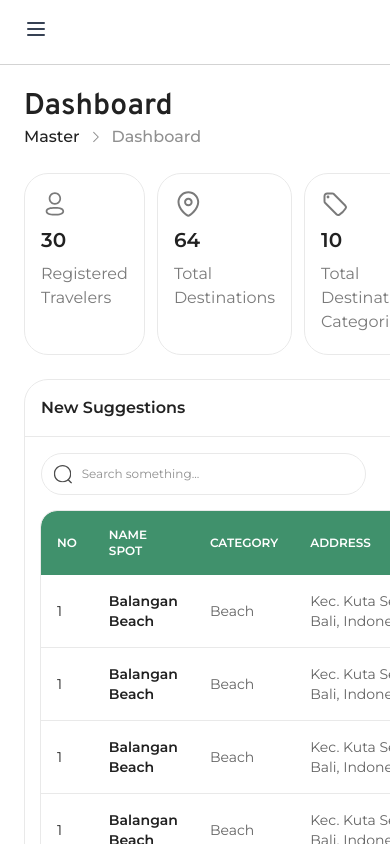
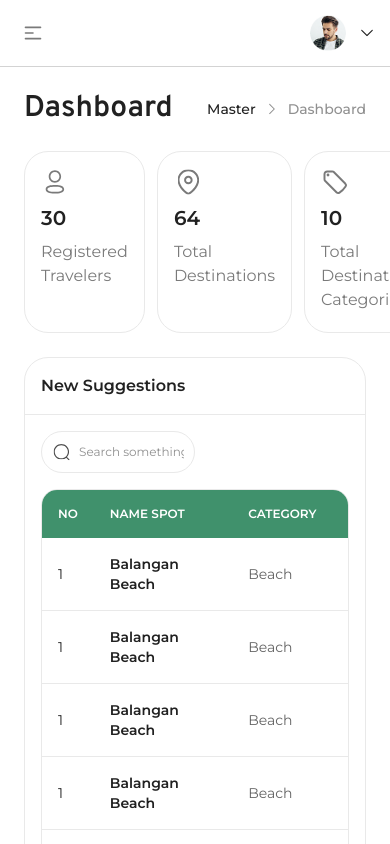
Before and after one commit to YogiPradnyana/balinara, a Vue app in the folder frontend/: page /admin/dashboard in a window 390 px wide. Shown: the top 844 px of the page. Built offline with nearby package versions, Linux system fonts and the light colour scheme.

Commit message:
fix: memperbaiki responsive sidebar dan scrolled table

```diff
--- a/frontend/src/App.vue
+++ b/frontend/src/App.vue
@@ -5,5 +5,7 @@ import Footer from './components/Footer.vue'
 </script>
 
 <template>
-  <RouterView />
+  <div class="antialiased">
+    <RouterView />
+  </div>
 </template>
--- a/frontend/src/components/admin/Header.vue
+++ b/frontend/src/components/admin/Header.vue
@@ -1,102 +1,31 @@
 <script setup>
 import ArrowDown from '@/components/icons/ArrowDown.vue'
-import { ref } from 'vue'
-import Home from '../icons/Home.vue'
-import Users from '../icons/Users.vue'
-import OutlinedLocation from '../icons/OutlinedLocation.vue'
-import Tag from '../icons/Tag.vue'
-import Message from '../icons/Message.vue'
-import MapPin from '../icons/MapPin.vue'
-const isSidebarOpen = ref(false)
-const toggleSidebar = () => {
-  isSidebarOpen.value = !isSidebarOpen.value
+import HamburgerMenu from '../icons/HamburgerMenu.vue'
+import Exit from '../icons/Exit.vue'
+
+const props = defineProps({
+  isSidebarOpen: Boolean,
+})
+
+const emit = defineEmits(['sidebarOpen'])
+
+const handleSidebar = () => {
+  emit('sidebarOpen')
 }
 </script>
 <template>
-  <!-- Backdrop for mobile sidebar -->
   <div
-    v-if="isSidebarOpen"
-    class="fixed inset-0 bg-neu-900 opacity-50 z-60"
-    @click="isSidebarOpen = false"
-  />
-
-  <!-- Mobile Sidebar -->
-  <aside
-    class="fixed top-0 left-0 min-w-64 flex flex-col gap-10 p-4 min-h-screen bg-sur-50 border-r border-neu-200 z-64 transform transition-transform duration-500 ease-in-out lg:hidden"
-    :class="isSidebarOpen ? 'translate-x-0' : '-translate-x-full'"
-  >
-    <h1 class="text-2xl font-se font-semibold pl-3">Bali<span class="text-pr-500">nara</span></h1>
-    <div class="space-y-4 text-sm">
-      <div class="space-y-3">
-        <h3 class="text-sm font-semibold uppercase text-neu-500 pl-3">Master</h3>
-        <RouterLink
-          :to="{ name: 'Wishlist' }"
-          class="flex gap-3 items-center text-pr-500 py-2 px-4 font-medium bg-[#EFF6F2] hover:bg-[#EFF6F2] transition-all duration-50 rounded-xl"
-        >
-          <Home class="text-pr-500 size-5" />Dashboard
-        </RouterLink>
-      </div>
-      <div class="space-y-3">
-        <h3 class="text-sm font-semibold uppercase text-neu-500 pl-3">User</h3>
-        <RouterLink
-          :to="{ name: 'Wishlist' }"
-          class="flex gap-3 items-center py-2 px-4 font-medium hover:bg-[#EFF6F2] transition-all duration-50 rounded-xl"
-        >
-          <Users class="text-neu-500 size-5" />Management
-        </RouterLink>
-      </div>
-      <div class="space-y-3">
-        <h3 class="text-sm font-semibold uppercase text-neu-500 pl-3">Katalog</h3>
-        <RouterLink
-          :to="{ name: 'Wishlist' }"
-          class="flex gap-3 items-center py-2 px-4 font-medium hover:bg-[#EFF6F2] transition-all duration-50 rounded-xl"
-        >
-          <OutlinedLocation class="text-neu-500 size-5" />Destinations
-        </RouterLink>
-        <RouterLink
-          :to="{ name: 'Wishlist' }"
-          class="flex gap-3 items-center py-2 px-4 font-medium hover:bg-[#EFF6F2] transition-all duration-50 rounded-xl"
-        >
-          <Tag class="text-neu-500 size-5" />Categories
-        </RouterLink>
-      </div>
-      <div class="space-y-3">
-        <h3 class="text-sm font-semibold uppercase text-neu-500 pl-3">REVIEWS</h3>
-        <RouterLink
-          :to="{ name: 'Wishlist' }"
-          class="flex gap-3 items-center py-2 px-4 font-medium hover:bg-[#EFF6F2] transition-all duration-50 rounded-xl"
-        >
-          <Message class="text-neu-500 size-5" />Testimonials
-        </RouterLink>
-        <RouterLink
-          :to="{ name: 'Wishlist' }"
-          class="flex justify-between items-center py-2 px-4 font-medium hover:bg-[#EFF6F2] transition-all duration-50 rounded-xl"
-        >
-          <span class="flex items-center gap-3"
-            ><MapPin class="text-neu-500 size-5" />Suggested Spot</span
-          ><span
-            class="flex items-center text-neu-50 text-sm rounded-[6px] justify-center px-2 bg-pr-500"
-            >2</span
-          >
-        </RouterLink>
-      </div>
-    </div>
-  </aside>
-
-  <div
-    class="flex justify-between lg:justify-end items-center px-6 py-3.5 bg-sur-50 border-b border-neu-200"
+    class="sticky top-0 w-full z-99999 flex justify-between lg:justify-end items-center p-3.5 bg-sur-50 border-b border-neu-200"
   >
     <div class="lg:hidden transform transition-transform duration-500 ease-in-out">
-      <button @click="toggleSidebar" class="cursor-pointer" aria-label="Toggle sidebar">
-        <svg
-          class="w-6 h-6 text-gray-700"
-          fill="none"
-          stroke="currentColor"
-          stroke-width="2"
-          viewBox="0 0 24 24"
-        >
-          <path stroke-linecap="round" stroke-linejoin="round" d="M4 6h16M4 12h16M4 18h16" />
-        </svg>
+      <button
+        @click="handleSidebar"
+        class="cursor-pointer flex items-center justify-center p-2.5 rounded-lg"
+        :class="[isSidebarOpen == false ? '' : 'bg-[#F5F5F5]']"
+        aria-label="Toggle sidebar"
+      >
+        <HamburgerMenu v-if="isSidebarOpen == false" class="text-neu-600 size-4.5" />
+        <Exit v-else class="text-neu-600 size-4.5" />
       </button>
     </div>
     <div class="gap-3 w-fit flex items-center">
--- a/frontend/src/components/admin/Sidebar.vue
+++ b/frontend/src/components/admin/Sidebar.vue
@@ -5,12 +5,19 @@ import Message from '@/components/icons/Message.vue'
 import OutlinedLocation from '@/components/icons/OutlinedLocation.vue'
 import Tag from '@/components/icons/Tag.vue'
 import Users from '@/components/icons/Users.vue'
+
+const props = defineProps({
+  isSidebarOpen: Boolean,
+})
 </script>
 <template>
-  <div
-    class="min-w-64 hidden lg:flex flex-col gap-10 p-4 min-h-screen bg-sur-50 border-r border-neu-200"
+  <aside
+    class="fixed top-0 left-0 z-999 min-w-64 mt-16 lg:mt-0 -translate-x-full lg:translate-x-0 flex flex-col gap-6 sm:gap-8 p-4 min-h-screen bg-sur-50 border-r border-neu-200 transition-all duration-300 ease-in-out"
+    :class="[isSidebarOpen ? 'translate-x-0' : '']"
   >
-    <h1 class="text-2xl font-se font-semibold pl-3">Bali<span class="text-pr-500">nara</span></h1>
+    <h1 class="text-2xl sm:text-3xl font-se font-semibold pl-3 pt-2 sm:pt-4">
+      Bali<span class="text-pr-500">nara</span>
+    </h1>
     <div class="space-y-4 text-sm">
       <div class="space-y-3">
         <h3 class="text-sm font-semibold uppercase text-neu-500 pl-3">Master</h3>
@@ -66,5 +73,5 @@ import Users from '@/components/icons/Users.vue'
         </RouterLink>
       </div>
     </div>
-  </div>
+  </aside>
 </template>
--- /dev/null
+++ b/frontend/src/components/icons/HamburgerMenu.vue
@@ -0,0 +1,10 @@
+<template>
+  <svg viewBox="0 0 16 12" fill="none" xmlns="http://www.w3.org/2000/svg">
+    <path
+      fill-rule="evenodd"
+      clip-rule="evenodd"
+      d="M0.583252 1C0.583252 0.585788 0.919038 0.25 1.33325 0.25H14.6666C15.0808 0.25 15.4166 0.585786 15.4166 1C15.4166 1.41421 15.0808 1.75 14.6666 1.75L1.33325 1.75C0.919038 1.75 0.583252 1.41422 0.583252 1ZM0.583252 11C0.583252 10.5858 0.919038 10.25 1.33325 10.25L14.6666 10.25C15.0808 10.25 15.4166 10.5858 15.4166 11C15.4166 11.4142 15.0808 11.75 14.6666 11.75L1.33325 11.75C0.919038 11.75 0.583252 11.4142 0.583252 11ZM1.33325 5.25C0.919038 5.25 0.583252 5.58579 0.583252 6C0.583252 6.41421 0.919038 6.75 1.33325 6.75L7.99992 6.75C8.41413 6.75 8.74992 6.41421 8.74992 6C8.74992 5.58579 8.41413 5.25 7.99992 5.25L1.33325 5.25Z"
+      fill="currentColor"
+    ></path>
+  </svg>
+</template>
--- a/frontend/src/layouts/AdminLayout.vue
+++ b/frontend/src/layouts/AdminLayout.vue
@@ -3,18 +3,24 @@ import { RouterView } from 'vue-router'
 import Footer from '@/components/admin/Footer.vue'
 import Header from '@/components/admin/Header.vue'
 import Sidebar from '@/components/admin/Sidebar.vue'
+import { ref } from 'vue'
+const isSidebarOpen = ref(false)
 </script>
 <template>
-  <div class="flex max-h-screen overflow-hidden font-pr text-neu-900 relative">
-    <Sidebar />
-    <div class="flex-1 min-h-screen flex flex-col">
-      <Header />
-      <div class="flex-1 flex flex-col overflow-y-scroll">
-        <div class="flex-1">
-          <RouterView />
-        </div>
-        <Footer />
-      </div>
+  <div class="min-h-screen lg:flex font-pr text-neu-900">
+    <!-- Backdrop for mobile sidebar -->
+    <div
+      v-if="isSidebarOpen"
+      class="fixed inset-0 bg-neu-900 opacity-50 z-60 lg:hidden"
+      @click="isSidebarOpen = false"
+    />
+    <Sidebar :is-sidebar-open="isSidebarOpen" />
+    <div class="flex-1 flex flex-col transition-all duration-300 ease-in-out lg:ml-64">
+      <Header @sidebar-open="isSidebarOpen = !isSidebarOpen" :is-sidebar-open="isSidebarOpen" />
+      <main class="p-6 flex-1 overflow-x-hidden">
+        <RouterView />
+      </main>
+      <Footer />
     </div>
   </div>
 </template>
--- a/frontend/src/pages/admin/Dashboard.vue
+++ b/frontend/src/pages/admin/Dashboard.vue
@@ -12,10 +12,10 @@ import User from '@/components/icons/User.vue'
 </script>
 
 <template>
-  <div class="p-6 space-y-6">
-    <div class="flex flex-col">
+  <div class="space-y-6">
+    <div class="flex justify-between gap-3 flex-wrap">
       <h1 class="text-3xl font-se font-semibold">Dashboard</h1>
-      <div class="flex gap-2 items-center font-medium">
+      <div class="flex gap-2 items-center text-sm font-medium">
         <span>Master</span>
         <ArrowRight class="size-4 text-neu-500" />
         <span class="text-neu-500">Dashboard</span>
@@ -72,13 +72,16 @@ import User from '@/components/icons/User.vue'
             placeholder="Search something..."
           />
         </div>
-        <table class="min-w-full mt-4 outline outline-neu-100 overflow-hidden rounded-2xl">
+
+        <div class="mt-4 overflow-hidden border border-neu-100 rounded-2xl">
+          <div class="max-w-full overflow-x-auto">
+            <table class="min-w-180 w-full">
               <thead class="bg-pr-500 text-xs text-white">
                 <tr>
                   <th class="p-4 text-start font-semibold w-12">NO</th>
                   <th class="p-4 text-start font-semibold">NAME SPOT</th>
                   <th class="p-4 text-start font-semibold">CATEGORY</th>
-              <th class="p-4 text-start font-semibold w-120">ADDRESS</th>
+                  <th colspan="2" class="p-4 text-start font-semibold">ADDRESS</th>
                   <th class="p-4 text-start font-semibold">ACTION</th>
                 </tr>
               </thead>
@@ -87,8 +90,8 @@ import User from '@/components/icons/User.vue'
                   <td class="p-4 text-neu-900">1</td>
                   <td class="p-4 text-neu-900 font-semibold">Balangan Beach</td>
                   <td class="p-4">Beach</td>
-              <td class="p-4">Kec. Kuta Sel., Kabupaten Badung, Bali, Indonesia</td>
-              <td class="p-4 text-center flex gap-3">
+                  <td colspan="2" class="p-4">Kec. Kuta Sel., Kabupaten Badung, Bali, Indonesia</td>
+                  <td class="p-4 flex gap-3">
                     <button
                       type="button"
                       class="flex items-center justify-center p-2 rounded-[6px] cursor-pointer hover:bg-[#214B78] bg-[#295F98]"
@@ -105,6 +108,9 @@ import User from '@/components/icons/User.vue'
                 </tr>
               </tbody>
             </table>
+          </div>
+        </div>
+
         <div class="flex justify-between items-center mt-3">
           <div class="text-sm text-neu-600">
             Showing <span class="font-medium text-neu-900">1</span> to
```
Lines whose indentation alone changed are shown as unchanged.
